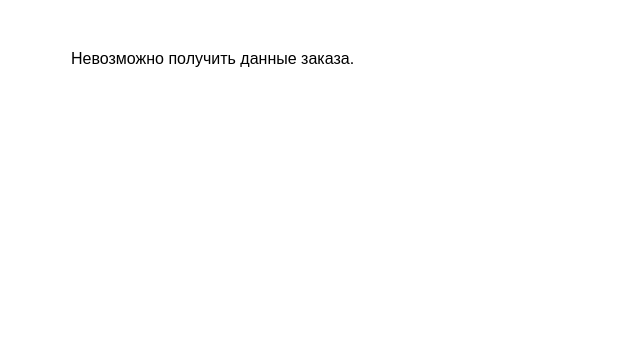
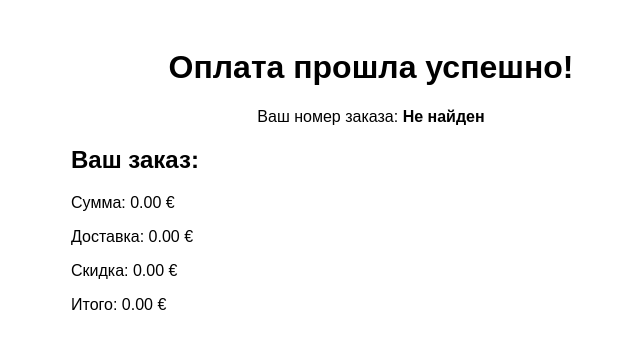
Before and after one commit to SUSHIX0/test, a plain HTML site: page success.html in a window 1280 px wide. Shown: the whole page, without its empty margins (269-909 px from the left). Drawn offline with Linux system fonts and the light colour scheme.

Commit message:
Update success.html

```diff
--- a/success.html
+++ b/success.html
@@ -2,60 +2,73 @@
 <html lang="ru">
 <head>
 <meta charset="UTF-8">
-  <title>Оплата прошла успешно</title>
+<meta name="viewport" content="width=device-width, initial-scale=1.0">
+<title>Оплата прошла</title>
+<link rel="stylesheet" href="style.css"> <!-- подключи свой CSS с сайта -->
 <style>
-    body { font-family: sans-serif; max-width: 600px; margin: 50px auto; }
-    h1 { color: green; }
-    table { width: 100%; border-collapse: collapse; margin-top: 20px; }
-    th, td { border: 1px solid #ccc; padding: 8px; text-align: left; }
+  body { font-family: sans-serif; padding: 20px; }
+  .success-message { text-align: center; margin-bottom: 20px; }
+  .order-id { font-weight: bold; }
+  .cart-summary { max-width: 600px; margin: auto; }
 </style>
 </head>
 <body>
-  <h1>Спасибо! Оплата прошла успешно.</h1>
-  <p>Номер заказа: <span id="orderId"></span></p>
 
+<div class="success-message">
+  <h1>Оплата прошла успешно!</h1>
+  <p>Ваш номер заказа: <span class="order-id"></span></p>
+</div>
+
+<div class="cart-summary">
   <h2>Ваш заказ:</h2>
-  <table>
-    <thead>
-      <tr>
-        <th>Товар</th>
-        <th>Цена</th>
-        <th>Кол-во</th>
-        <th>Итого</th>
-      </tr>
-    </thead>
-    <tbody id="orderItems"></tbody>
-  </table>
+  <div class="cart-items"></div>
+  <div class="totals">
+    <p>Сумма: <span class="subtotal-price"></span></p>
+    <p>Доставка: <span class="delivery-price"></span></p>
+    <p>Скидка: <span class="discount-price"></span></p>
+    <p>Итого: <span class="total-price"></span></p>
+  </div>
+</div>
 
+<script src="cart.js"></script> <!-- подключи скрипт с корзиной -->
 <script>
-    // Получаем ID сессии из query string
+  // ===== Получаем номер заказа из URL =====
   const params = new URLSearchParams(window.location.search);
-    const session_id = params.get('session_id');
+  const sessionId = params.get('session_id');
+  document.querySelector('.order-id').textContent = sessionId || 'Не найден';
 
-    if (!session_id) {
-      document.body.innerHTML = "<p>Невозможно получить данные заказа.</p>";
-    } else {
-      document.getElementById('orderId').textContent = session_id;
+  // ===== Загружаем корзину из localStorage =====
+  const cartData = JSON.parse(localStorage.getItem('cart') || '{}');
+  const cartItemsContainer = document.querySelector('.cart-items');
+  const subtotalEl = document.querySelector('.subtotal-price');
+  const deliveryEl = document.querySelector('.delivery-price');
+  const discountEl = document.querySelector('.discount-price');
+  const totalEl = document.querySelector('.total-price');
 
-      // Берём корзину из localStorage
-      const cart = JSON.parse(localStorage.getItem('cart') || '{}');
-      const tbody = document.getElementById('orderItems');
+  let subtotal = 0;
+  for (const id in cartData) {
+    const item = cartData[id];
+    const line = document.createElement('div');
+    line.textContent = `${item.name} × ${item.qty} = ${(item.unitPrice * item.qty).toFixed(2)} €`;
+    cartItemsContainer.appendChild(line);
+    subtotal += item.unitPrice * item.qty;
+  }
 
-      Object.values(cart).forEach(item => {
-        const row = document.createElement('tr');
-        row.innerHTML = `
-          <td>${item.name}</td>
-          <td>${item.unitPrice.toFixed(2)} €</td>
-          <td>${item.qty}</td>
-          <td>${(item.unitPrice * item.qty).toFixed(2)} €</td>
-        `;
-        tbody.appendChild(row);
-      });
+  const delivery = parseFloat(localStorage.getItem('delivery')) || 0;
+  const discount = parseFloat(localStorage.getItem('discount')) || 0;
+  const total = subtotal + delivery - discount;
 
-      // Очистим корзину после успешного платежа
+  subtotalEl.textContent = subtotal.toFixed(2) + ' €';
+  deliveryEl.textContent = delivery.toFixed(2) + ' €';
+  discountEl.textContent = discount.toFixed(2) + ' €';
+  totalEl.textContent = total.toFixed(2) + ' €';
+
+  // ===== Очистка корзины после успешного заказа =====
   localStorage.removeItem('cart');
+  localStorage.removeItem('delivery');
+  localStorage.removeItem('discount');
   localStorage.removeItem('activePromo');
-    }
 </script>
+
 </body>
 </html>
```
Lines whose indentation alone changed are shown as unchanged.
